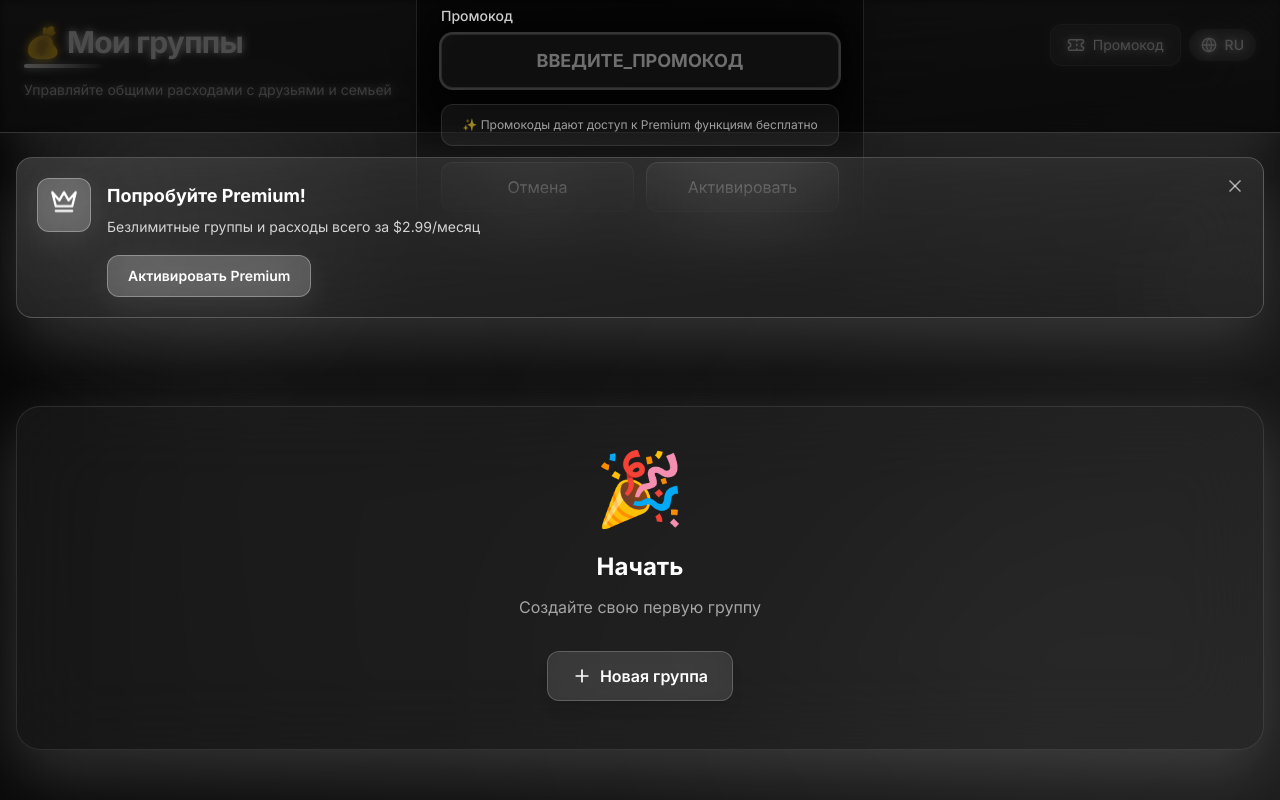
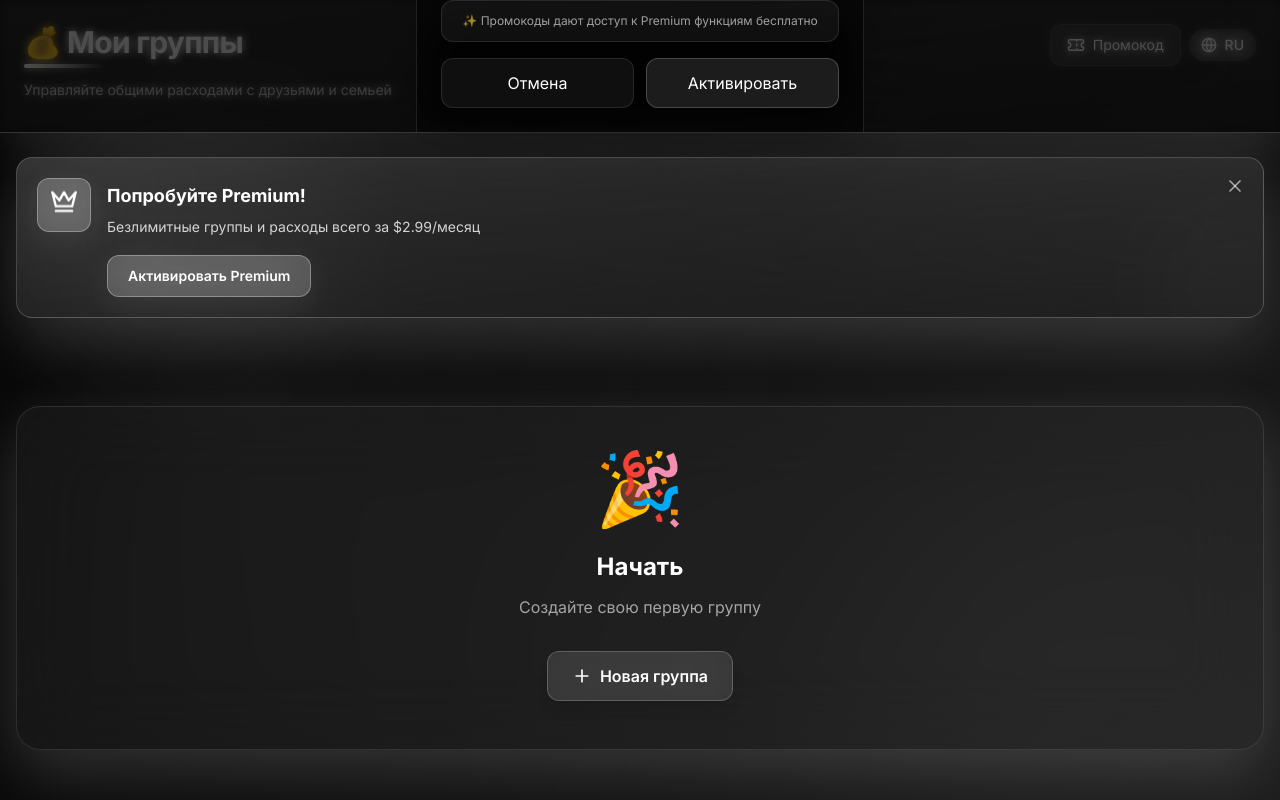
Before and after one commit to chivhero/splitwise, a Next.js app: page / in a window 1280 px wide. Both pictures are taken after a click on the button "Промокод". Built offline with nearby package versions, Linux system fonts and the light colour scheme; no server answers; the database is empty.

Commit message:
fix: position promo code modal at bottom to avoid keyboard overlap
- Changed modal position to bottom (items-end)
- Removed padding that caused issues
- Modal now slides up from bottom
- Keyboard won't cover input field

```diff
--- a/components/PromoCodeInput.tsx
+++ b/components/PromoCodeInput.tsx
@@ -77,8 +77,8 @@
       </button>
 
       {showModal && (
-        <div className="fixed inset-0 bg-black/70 backdrop-blur-sm flex items-end sm:items-center justify-center z-50 p-4">
-          <div className="bg-black/30 backdrop-blur-xl border border-white/10 w-full max-w-md rounded-t-3xl sm:rounded-3xl shadow-2xl animate-slide-up">
+        <div className="fixed inset-0 bg-black/70 backdrop-blur-sm flex items-end justify-center z-50">
+          <div className="bg-black/30 backdrop-blur-xl border border-white/10 border-b-0 w-full max-w-md rounded-t-3xl shadow-2xl animate-slide-up pb-safe">
             <div className="flex items-center justify-between p-6 pb-4 border-b border-white/10">
               <div className="flex items-center gap-3">
                 <div className="bg-white/10 p-2 rounded-lg border border-white/20">
```
